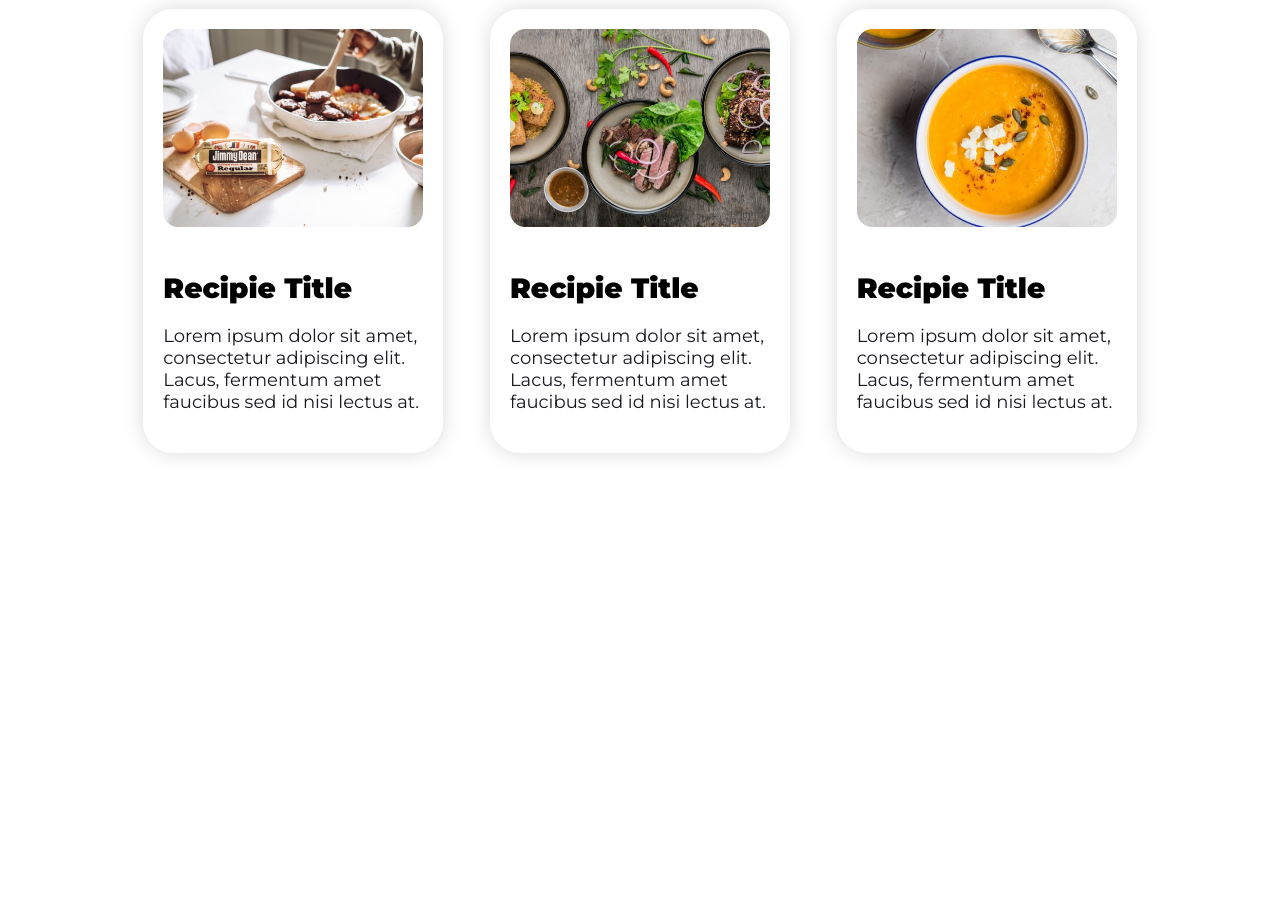
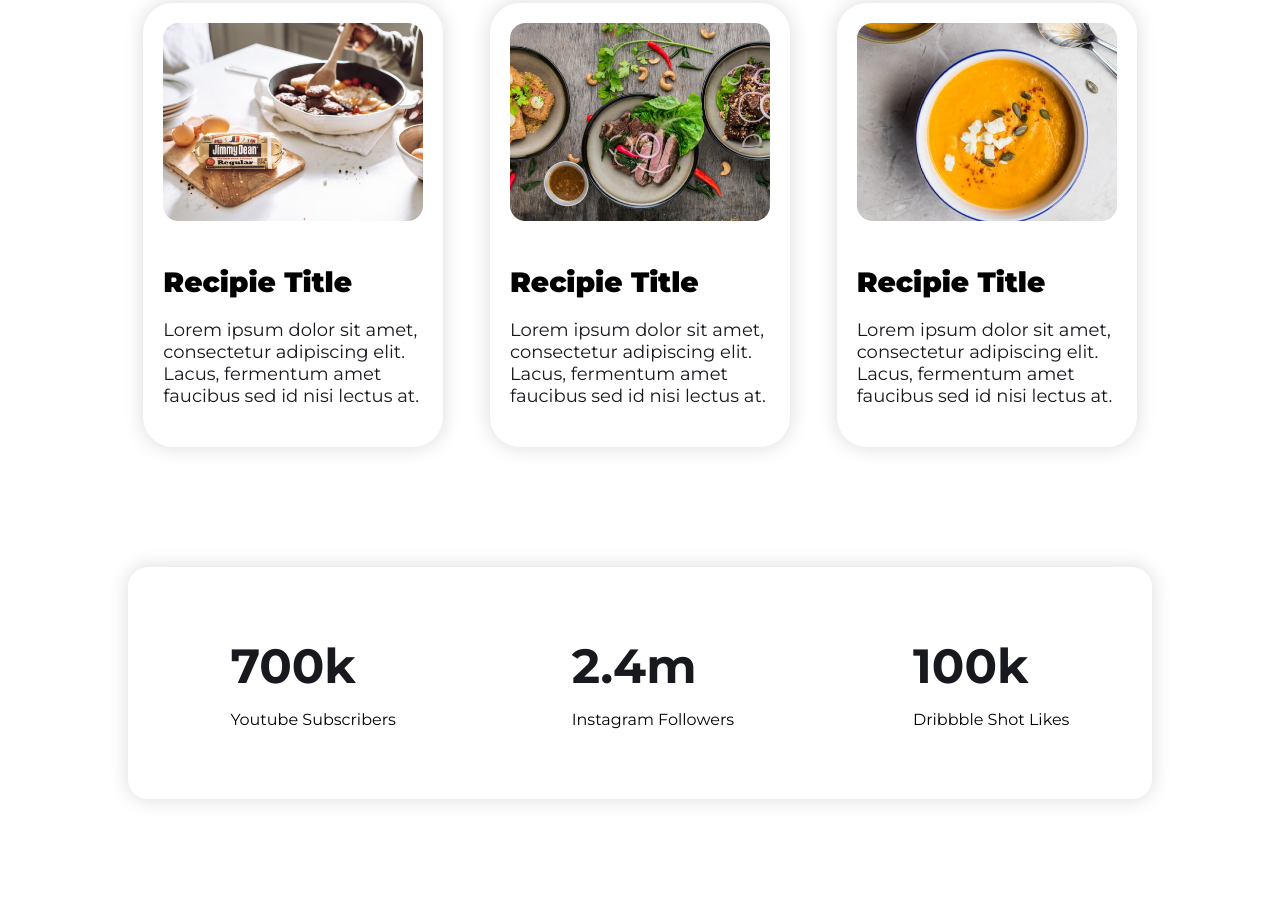
Before and after one commit to CoderDotJs/food-nerds, a plain HTML site: page index.html in a window 1280 px wide. Shown: the part 1540-2439 px from the top of the page. Before the commit the page ends 2113 px from the top, so only its background shows below. Drawn offline with Linux system fonts and the light colour scheme.

Commit message:
Fourth Section Completed

```diff
--- a/index.html
+++ b/index.html
@@ -68,5 +68,33 @@
             </div>
         </div>
     </div>
+
+            <!--
+                Success Section
+             -->
+
+    <div class="container success-section">
+        <div class="col header-font">
+            <h1 class="header-font">700k</h1>
+            <p class="header-font">Youtube Subscribers</p>
+        </div>
+        <div class="col">
+            <h1 class="header-font">2.4m</h1>
+            <p class="header-font">Instagram Followers</p>
+        </div>
+        <div class="col">
+            <h1 class="header-font">100k</h1>
+            <p class="header-font">Dribbble Shot Likes</p>
+        </div>
+    </div>
+
+
+            <!--
+                Blogs
+            -->
+
+    <div class="container">
+
+    </div>
 </body>
 </html>
--- a/style.css
+++ b/style.css
@@ -114,7 +114,7 @@
 }
 .context{
     color: #252525;
-    font-size: 18px !important;
+    font-size: 17px !important;
     font-weight: 400;
     text-align: center;
     padding: 0 250px;
@@ -147,3 +147,33 @@
     padding-bottom: 20px;
     margin: 0 !important;
 }
+
+
+        /* Success Section */
+
+.success-section{
+    padding: 50px 0;
+    width: 80%;
+    margin: 0 auto;
+    box-shadow: 0 0 20px rgba(0, 0, 0, 0.15);
+    border-radius: 20px;
+}
+.success-section .col{
+    display: flex;
+    flex-direction: column;
+    justify-content: center;
+    align-items: flex-start;
+    padding: 20px 0 20px 10% ;
+    text-align: left;
+}
+.success-section .col h1{
+    color: #18191F;
+    font-size: 48px;
+    font-weight: bold;
+}
+.success-section p{
+    margin: 0 !important;
+    font-size: 16px !important;
+    font-weight: 400;
+    padding-top: 15px;
+}
```
